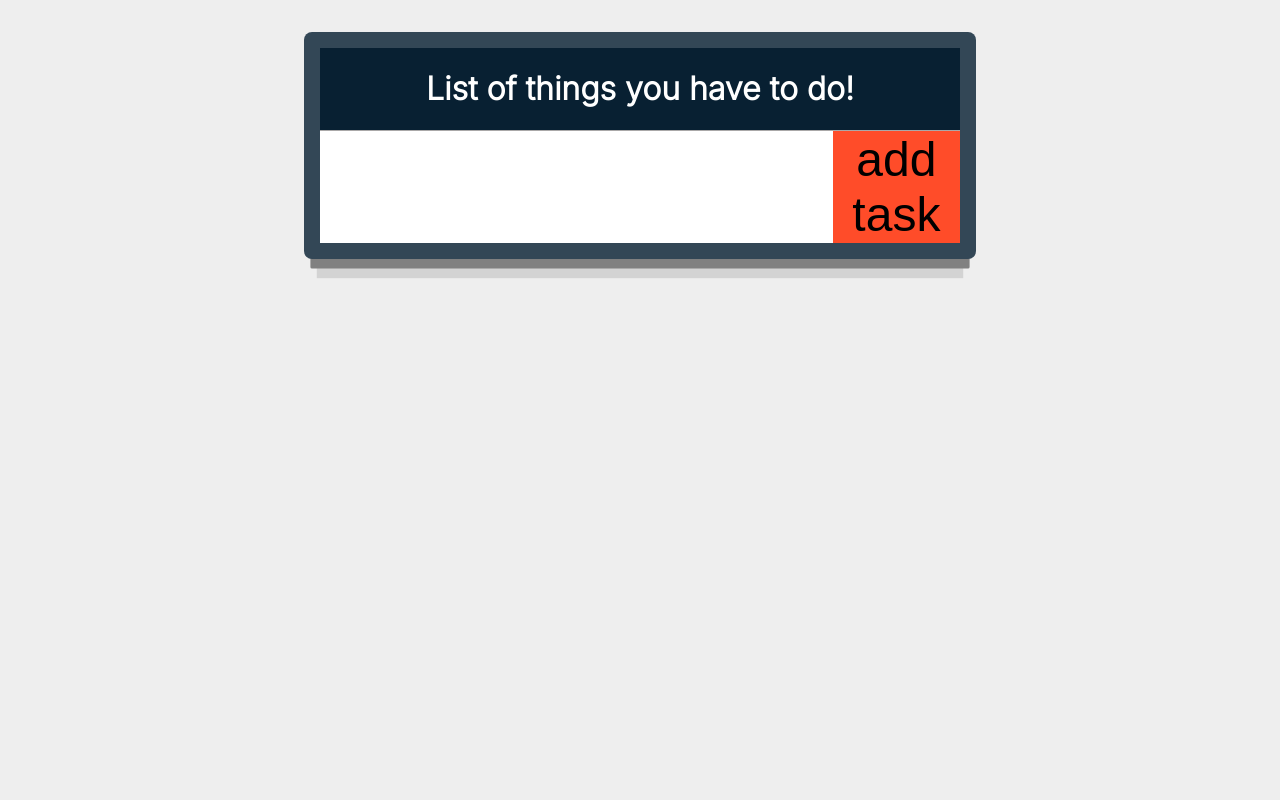
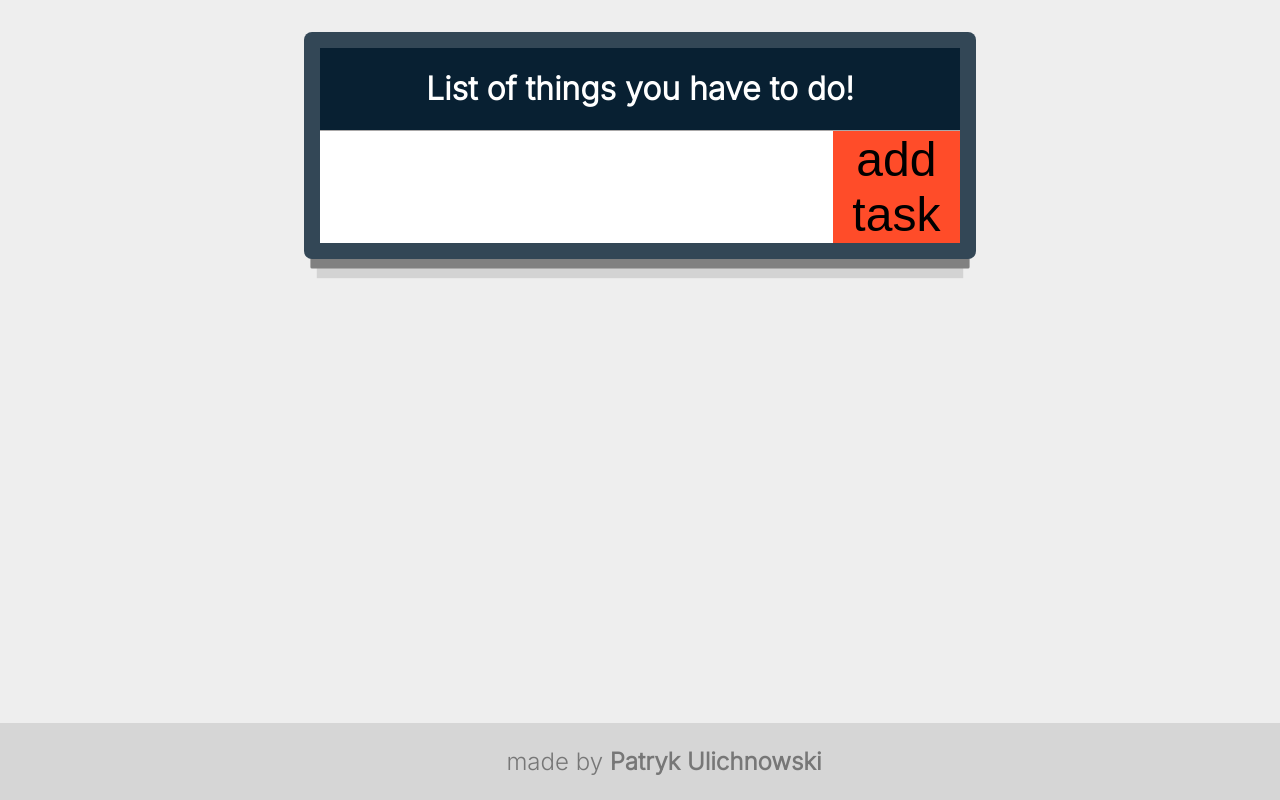
Before and after one commit to patrykUlichnowski/ToDoApp, a React (Create React App) app: page / in a window 1280 px wide. Built offline with nearby package versions, Linux system fonts and the light colour scheme; the HTML template or start-up script is replaced by a standard one.

Commit message:
footer :)

```diff
--- a/src/App.js
+++ b/src/App.js
@@ -1,5 +1,6 @@
 import React from "react";
 import ToDoItem from "./components/ToDoItem";
+import Footer from "./components/Footer";
 // import this.state.data from "./components/todoData"
 class App extends React.Component {
 
@@ -77,6 +78,7 @@ class App extends React.Component {
       return <ToDoItem task={item} key={item.id} handleChange={this.handleChange} handleRemove={this.handleRemove} />
     })
     return (
+      <div>
         <div className='todo-wrap'>
           <div>
             {/* here is all user tasks */}
@@ -96,6 +98,8 @@ class App extends React.Component {
             <button onClick={this.handleAppending}>add task</button>
           </div>
         </div>
+        <Footer />
+      </div>
     )
   }
 }
--- /dev/null
+++ b/src/components/Footer.js
@@ -0,0 +1,13 @@
+import React from "react";
+
+class Footer extends React.Component {
+  render() {
+    return (
+      <footer>
+        made by <b>Patryk Ulichnowski</b>
+      </footer>
+    )
+  }
+}
+
+export default Footer;
--- a/src/index.css
+++ b/src/index.css
@@ -68,7 +68,8 @@ code {
 .todo-wrap{
   display: grid;
   align-items: center;
-  margin: 2em auto 2em auto;
+  margin: auto;
+  margin-top: 2em;
   width: 50vw;
   padding: 1em;
   background: #334756;
@@ -107,3 +108,14 @@ code {
 .adding-task > button:hover, button:focus {
   background: #c52404;
 }
+
+footer{
+  position: fixed;
+  bottom: 0;
+  width: 100%;
+  text-align: center;
+  padding: 1em;
+  font-size: 1.5rem;
+  background: rgb(190, 190, 190);
+  opacity: 0.5;
+}
```
Lines whose indentation alone changed are shown as unchanged.
